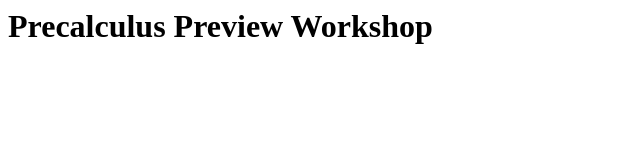
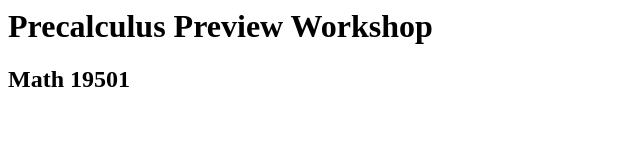
Before and after one commit to mutasimm/math19501, a plain HTML site: page index.html in a window 1280 px wide. Shown: the whole page, without its empty margins (0-640 px from the left). Drawn offline with Linux system fonts and the light colour scheme.

Commit message:
Edited title page.

```diff
--- a/index.html
+++ b/index.html
@@ -1 +1,2 @@
 <h1> Precalculus Preview Workshop </h1>
+<h2> Math 19501 </h2>
```
